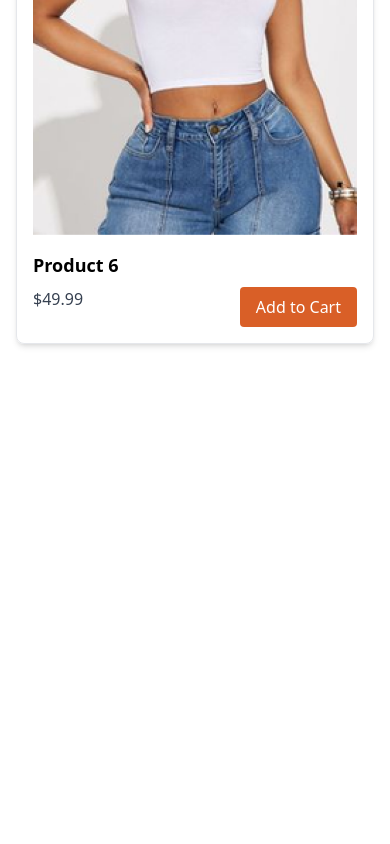
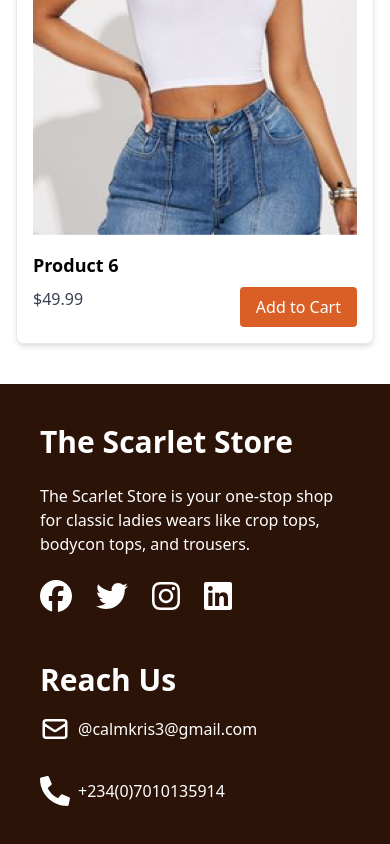
Before and after one commit to Ediekkhan/scarlet-store, a React (Create React App) app: page /products in a window 390 px wide. Shown: the part 2884-3728 px from the top of the page. Before the commit the page ends 3244 px from the top, so only its background shows below. Built offline with nearby package versions, Linux system fonts and the light colour scheme.

Commit message:
responsive home-page

```diff
--- a/package.json
+++ b/package.json
@@ -3,6 +3,9 @@
   "version": "0.1.0",
   "private": true,
   "dependencies": {
+    "@fortawesome/fontawesome-svg-core": "^6.5.2",
+    "@fortawesome/free-brands-svg-icons": "^6.5.2",
+    "@fortawesome/react-fontawesome": "^0.2.2",
     "@testing-library/jest-dom": "^5.17.0",
     "@testing-library/react": "^13.4.0",
     "@testing-library/user-event": "^13.5.0",
--- a/src/App.tsx
+++ b/src/App.tsx
@@ -10,6 +10,7 @@ import img3 from '../src/assets/img/image 12-3.png';
 import img4 from '../src/assets/img/image 12.png';
 import img5 from '../src/assets/img/image c cut.png';
 import img6 from '../src/assets/img/unsplash_MYbhN8KaaEc.png';
+import Footer from './components/Footer';
 
 interface Product {
   id: number;
@@ -48,7 +49,7 @@ const App: React.FC = () => {
             element={
               <div>
                 <Home products={products} addToCart={addToCart} />
-                <div className="flex justify-center mt-8">
+                <div className="flex justify-center mt-20">
                   <button className="text-black border border-black rounded-xl px-4 py-2">See More</button>
                 </div>
 
@@ -72,6 +73,7 @@ const App: React.FC = () => {
           />
         </Routes>
       </div>
+      <Footer />
     </Router>
   );
 };
--- /dev/null
+++ b/src/components/Footer.tsx
@@ -0,0 +1,46 @@
+import React from 'react';
+import { FontAwesomeIcon } from '@fortawesome/react-fontawesome';
+import { faFacebook, faTwitter, faInstagram, faLinkedin } from '@fortawesome/free-brands-svg-icons';
+import { FaPhoneAlt } from "react-icons/fa";
+import { HiOutlineMail } from "react-icons/hi";
+
+const Footer: React.FC = () => {
+  return (
+    <footer className="bg-[#2B1308] text-white p-6 mt-10 flex flex-col md:flex-row justify-between">
+      <div className="m-4 text-left">
+        <h1 className='text-3xl font-semibold'>The Scarlet Store</h1>
+        <p className='text-white pt-6 pb-6'>
+          The Scarlet Store is your one-stop shop for classic
+          ladies wears like crop tops, bodycon tops, and trousers.
+        </p>
+        <div className="flex justify-start space-x-6 mb-4">
+          <a href="https://facebook.com" target="_blank" rel="noopener noreferrer" className="text-white hover:text-gray-400">
+            <FontAwesomeIcon icon={faFacebook} size="2x" />
+          </a>
+          <a href="https://twitter.com" target="_blank" rel="noopener noreferrer" className="text-white hover:text-gray-400">
+            <FontAwesomeIcon icon={faTwitter} size="2x" />
+          </a>
+          <a href="https://instagram.com" target="_blank" rel="noopener noreferrer" className="text-white hover:text-gray-400">
+            <FontAwesomeIcon icon={faInstagram} size="2x" />
+          </a>
+          <a href="https://linkedin.com" target="_blank" rel="noopener noreferrer" className="text-white hover:text-gray-400">
+            <FontAwesomeIcon icon={faLinkedin} size="2x" />
+          </a>
+        </div>
+      </div>
+      <div className="m-4 text-left">
+        <h1 className='text-3xl font-semibold'>Reach Us</h1>
+        <div className='flex py-4 items-center'>
+          <HiOutlineMail size="30px" />
+          <p className='px-2'>@calmkris3@gmail.com</p>
+        </div>
+        <div className='flex py-4 items-center'>
+          <FaPhoneAlt size="30px" />
+          <p className='px-2'>+234(0)7010135914</p>
+        </div>
+      </div>
+    </footer>
+  );
+};
+
+export default Footer;
--- a/src/components/Header.tsx
+++ b/src/components/Header.tsx
@@ -5,7 +5,7 @@ import { FaShoppingCart, FaBars, FaDesktop, FaMobileAlt } from 'react-icons/fa';
 const Header: React.FC = () => {
   return (
     <header className="bg-white text-black p-6">
-      <div className=" mx-auto justify-between flex px-4">
+      <div className=" mx-auto justify-between  flex px-4">
         <div className="flex justify-start ">
           <div className="text-2xl font-bold">SCARLET STORE</div>
         </div>
--- a/src/components/Home.tsx
+++ b/src/components/Home.tsx
@@ -1,10 +1,8 @@
 import React from 'react';
 import bgimg from "../assets/img/Frame 160.png";
-import full from '../assets/img/unsplash_h5cd51KXmRQ.png'
-import hal1 from '../assets/img/unsplash_MYbhN8KaaEc.png'
-import hal2 from '../assets/img/unsplash_wINNAh0IeCg.png'
-// import ProductCard from './ProductCard';
-
+import full from '../assets/img/unsplash_h5cd51KXmRQ.png';
+import hal1 from '../assets/img/unsplash_MYbhN8KaaEc.png';
+import hal2 from '../assets/img/unsplash_wINNAh0IeCg.png';
 
 interface Product {
   id: number;
@@ -20,72 +18,62 @@ interface HomeProps {
 
 const Home: React.FC<HomeProps> = ({ products, addToCart }) => {
   return (
-    <div >
+    <div>
       <div className="relative">
         <div className="absolute inset-0 bg-black opacity-100"></div>
-        <img src={bgimg} className="w-full opacity-50" alt="background" />
-        <div className="absolute top-2/3  transform  -translate-y-1/2 text-left text-white mx-10">
-            <h3 className='text-2xl'>Explore trendy outfits</h3>
-            <h1 className="text-8xl font-semibold">Mid year megasales</h1>
-            <p className=" text-2xl mt-2 ">Get up to 30% discounts on tops</p>
+        <img src={bgimg} className="w-full opacity-50 sm:h-64 md:h-96 lg:h-auto" alt="background" />
+        <div className="absolute top-1/2 transform -translate-y-1/2 text-left text-white mx-10 sm:mx-4 md:mx-8 lg:mx-10">
+          <h3 className='text-lg lg:text-2xl sm:text-xl'>Explore trendy outfits</h3>
+          <h1 className="text-xl font-semibold sm:text-4xl md:text-6xl lg:text-8xl">Mid year megasales</h1>
+          <p className="text-lg mt-2 sm:text-xl">Get up to 30% discounts on tops</p>
         </div>
       </div>
 
       <section className="w-auto m-4">
         <h1 className="text-4xl font-bold text-left m-8">COLLECTION</h1>
-            <div className="flex ">
-                <div className="m-4 w-full md:w-1/2 lg:w-1/2 flex ">
-
+        <div className="flex flex-col md:flex-row">
+          <div className="m-4 w-full md:w-1/2 flex">
             <div className="relative">
-                <img src={full} alt="full" className="h- object-contain" />
+              <img src={full} alt="full" className="h-auto object-contain" />
               <div className="absolute bottom-4 left-4 text-left py-3 pr-20 pl-3 bg-white bg-opacity-75 text-black rounded">
                 <p className='text-gray-700'>NEW IN</p>
-                            <h3 className=' text-black'>BODY CONS</h3>
+                <h3 className='text-black'>BODY CONS</h3>
                 <p className='underline text-[#D95F27] underline-offset-1'>show now</p>
               </div>
             </div>
           </div>
 
-                <div className="m-4  md:w-1/2 ">
-
-                    <div className="relative">
-                        <img src={hal1} alt="hal1" className="h-[380px] w-screen mb-4" />
+          <div className="m-4 w-full md:w-1/2">
+            <div className="relative mb-4">
+              <img src={hal1} alt="hal1" className="h-auto w-full object-contain" />
               <div className="absolute bottom-4 left-4 text-left py-3 pr-20 pl-3 bg-white bg-opacity-75 text-black rounded">
                 <p className='text-gray-700'>NEW IN</p>
-                            <h3 className=' text-black'>BODY CONS</h3>
+                <h3 className='text-black'>BODY CONS</h3>
                 <p className='underline text-[#D95F27] underline-offset-1'>show now</p>
               </div>
             </div>
-
             <div className="relative">
-                        <img src={hal2} alt="hal2" className="h-[360px] w-svw" />
-                        <div className="absolute bottom-4 left-4 text-left py-3 pr-20 pl-3 bg-white bg-opacity-75 text-black  rounded">
+              <img src={hal2} alt="hal2" className="h-auto w-full object-contain" />
+              <div className="absolute bottom-4 left-4 text-left py-3 pr-20 pl-3 bg-white bg-opacity-75 text-black rounded">
                 <p className='text-gray-700'>NEW IN</p>
-                            <h3 className=' text-black'>BODY CONS</h3>
+                <h3 className='text-black'>BODY CONS</h3>
                 <p className='underline text-[#D95F27] underline-offset-1'>show now</p>
               </div>
             </div>
-
           </div>
         </div>
       </section>
 
-
-
       <section className="w-auto m-4">
-
         <h1 className="text-4xl font-bold text-left m-8">30% DISCOUNT DEALS</h1>
-
-        <div className="grid grid-cols-1 md:grid-cols-2 lg:grid-cols-3 gap-4 ">
-
+        <div className="grid grid-cols-1 md:grid-cols-2 lg:grid-cols-3 gap-4">
           {products.slice(0, 6).map((product) => (
             <div key={product.id} className="border rounded-lg p-4 shadow-md">
-              <img src={product.image} alt={product.name} className="h-[380px] w-full object-contain mb-4" />
-              <div className=" bottom-4 left-4 text-left py-3  bg-white bg-opacity-75 text-black rounded">
+              <img src={product.image} alt={product.name} className="h-64 w-full object-contain mb-4" />
+              <div className="bottom-4 left-4 text-left py-3 bg-white bg-opacity-75 text-black rounded">
                 <h3 className="text-black">{product.name}</h3>
-                <p className="text-gray-700 mb-4 line-through">{13000}</p>
-
-                <div className=' flex justify-between w-full'>
+                <p className="text-gray-700 mb-4 line-through">$13000</p>
+                <div className='flex justify-between w-full'>
                   <p className="text-gray-700 mb-4">${product.price.toFixed(2)}</p>
                   <button
                     className="bg-[#D95F27] items-center text-white px-4 py-2 rounded hover:bg-[#4b200b]"
@@ -99,10 +87,7 @@ const Home: React.FC<HomeProps> = ({ products, addToCart }) => {
           ))}
         </div>
       </section>
-
-
     </div>
-
   );
 };
 
```
Also changed, not shown: 1 other file (tests, documents, lock files or other folders). Lines whose indentation alone changed are shown as unchanged.
